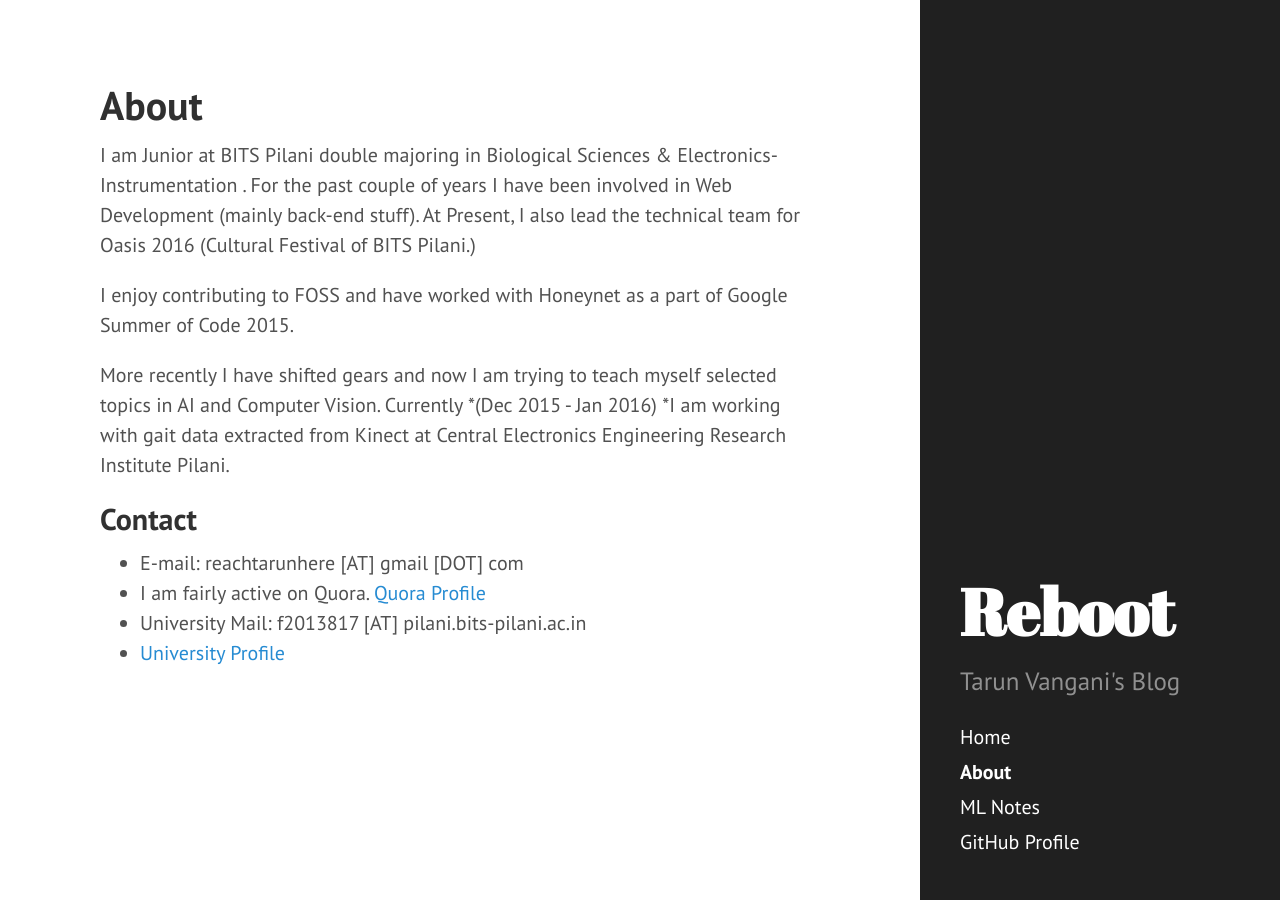
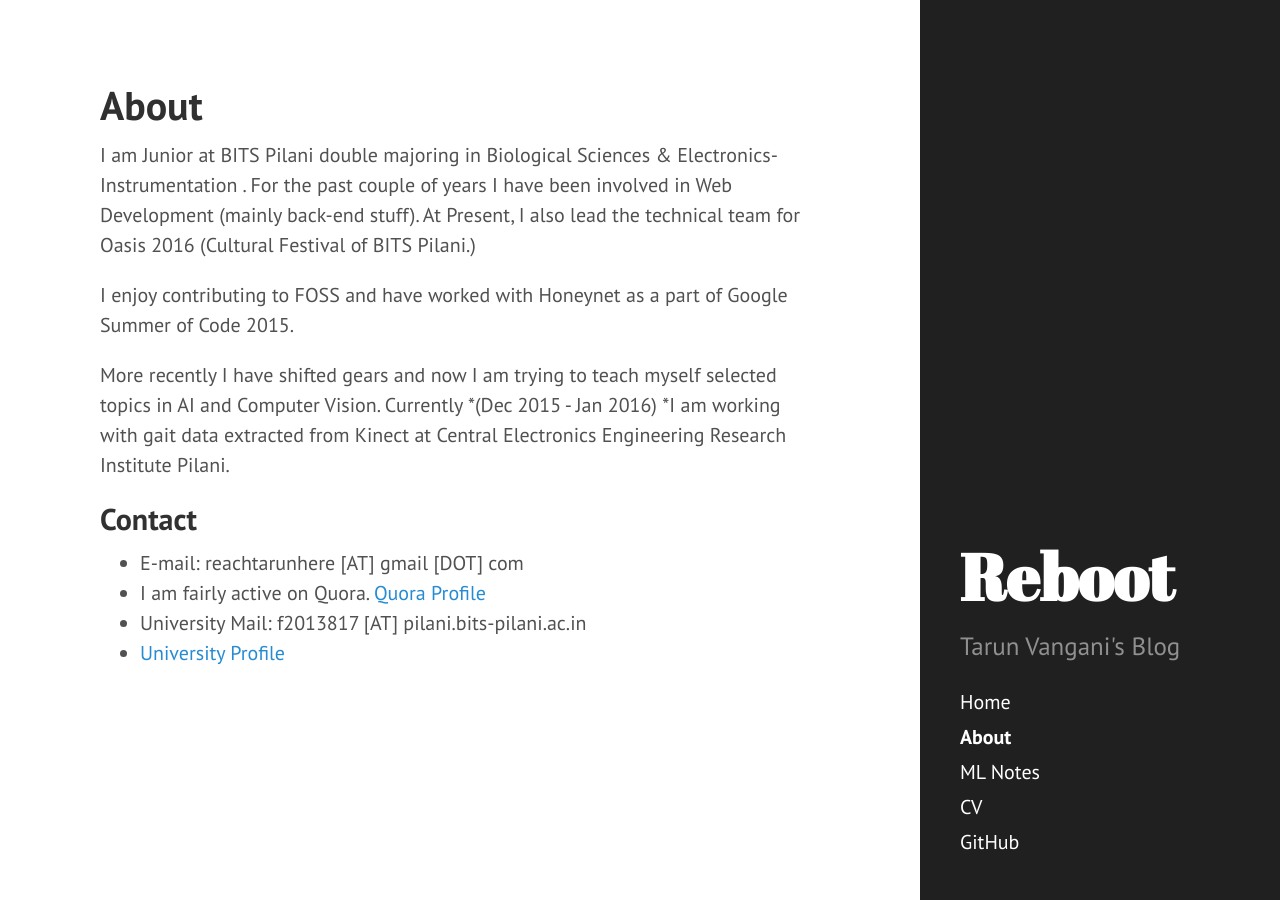
Before and after one commit to reachtarunhere/reachtarunhere.github.io, a Jekyll site: the page built from about.md, in a window 1280 px wide. Built offline with Jekyll 4.4.1, drawn with Linux system fonts in a browser that asks for light colours; Markdown is read by kramdown in place of the engine named in the settings.

Commit message:
random changes

```diff
--- a/_includes/sidebar.html
+++ b/_includes/sidebar.html
@@ -26,8 +26,8 @@
         {% endif %}
       {% endfor %}
 
-<!--       <a class="sidebar-nav-item" href="{{ site.github.repo }}/archive/v{{ site.version }}.zip">ML Notes</a>
- -->      <a class="sidebar-nav-item" href="{{ site.github.repo }}">GitHub Profile</a>
+      <a class="sidebar-nav-item" href="{{ site.github.repo }}/public/CV.pdf">CV</a>
+      <a class="sidebar-nav-item" href="{{ site.github.repo }}">GitHub</a>
     </nav>
   </div>
 </div>
```
